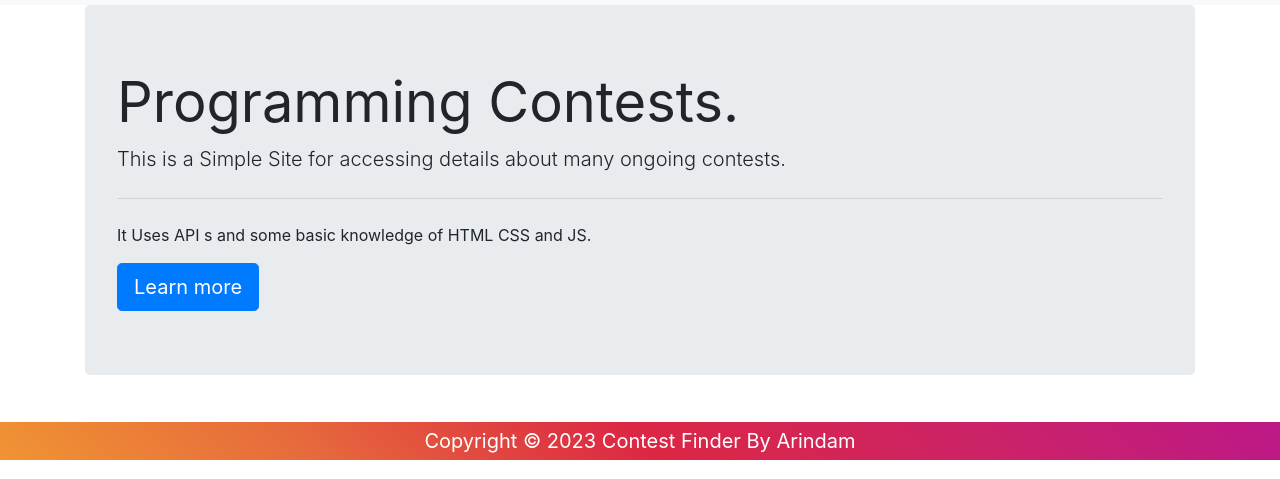
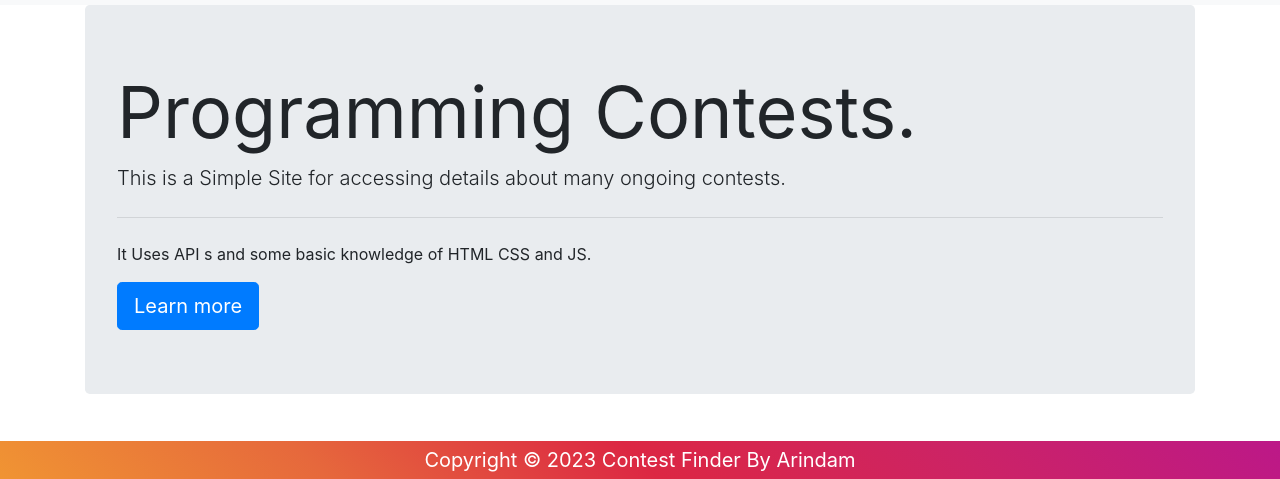
Before and after one commit to arindam-1521/Hackathon_joy, a plain HTML site: page index.html in a window 1280 px wide. Shown: the part 321-800 px from the top of the page. Drawn offline with nearby package versions, Linux system fonts and the light colour scheme; no server answers.

```diff
--- a/index.html
+++ b/index.html
@@ -40,7 +40,7 @@
     </nav>
     <div class="container">
         <div class="jumbotron">
-            <h2 class="display-4">
+            <h2 class="display-3">
                 <strong>
                     Programming Contests.
                 </strong>
```
